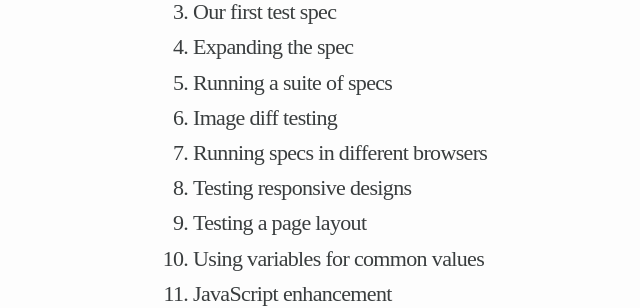
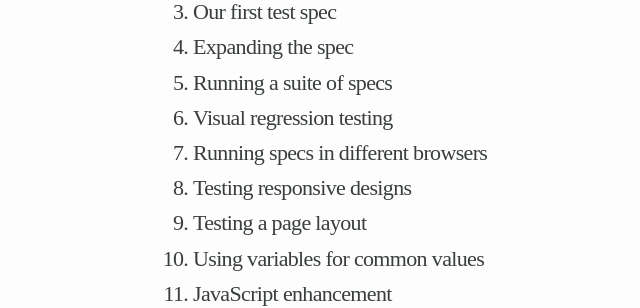
Before and after one commit to froots/froots.github.io, a Jekyll site: the page built from automated-responsive-design-testing/index.html, in a window 1280 px wide and 900 px high, scrolled down 7493 px. Shown: the part 295-603 px from the top of the window, without its empty margins (87-727 px from the left). Built offline with Jekyll 4.4.1, drawn with Linux system fonts in a browser that asks for light colours.

Commit message:
Update TOC

```diff
--- a/automated-responsive-design-testing/index.html
+++ b/automated-responsive-design-testing/index.html
@@ -275,7 +275,7 @@ og_data:
       <li class="toc-item">Our first test spec</li>
       <li class="toc-item">Expanding the spec</li>
       <li class="toc-item">Running a suite of specs</li>
-      <li class="toc-item">Image diff testing</li>
+      <li class="toc-item">Visual regression testing</li>
       <li class="toc-item">Running specs in different browsers</li>
       <li class="toc-item">Testing responsive designs</li>
       <li class="toc-item">Testing a page layout</li>
```
